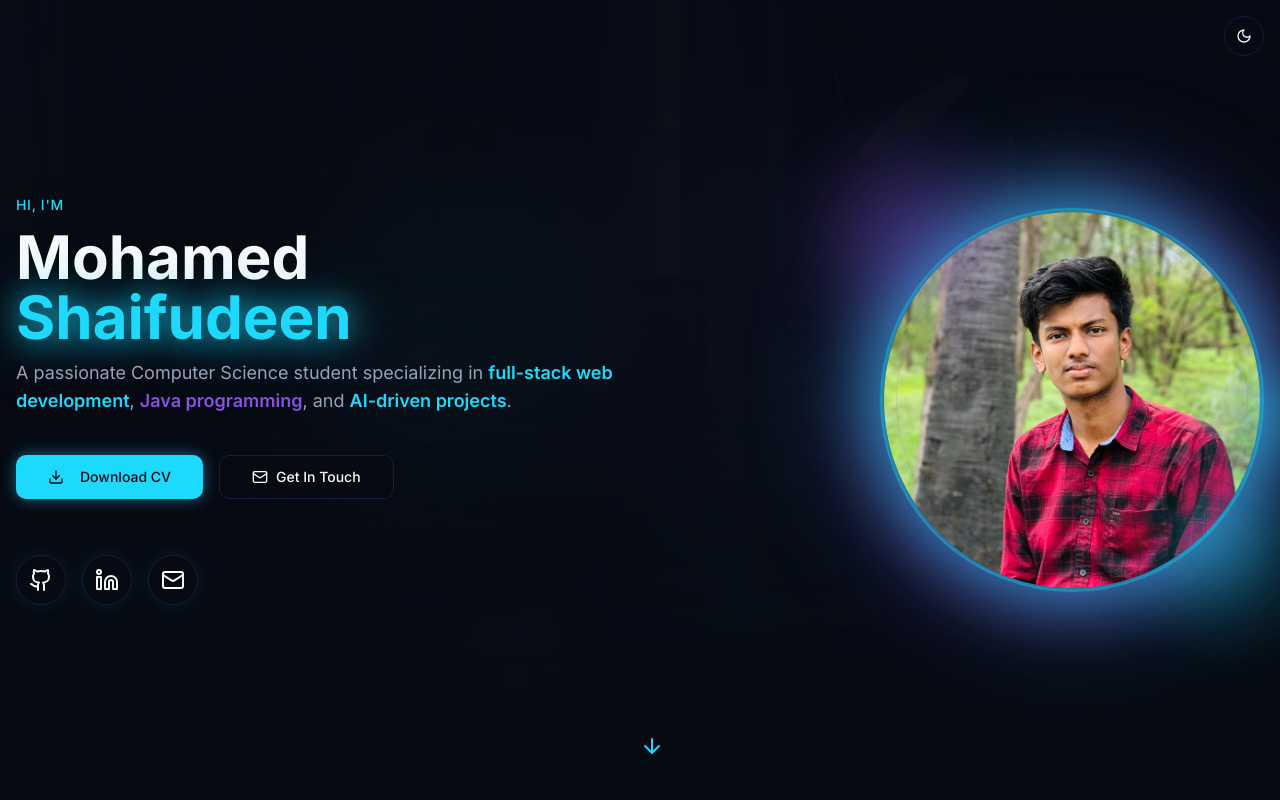
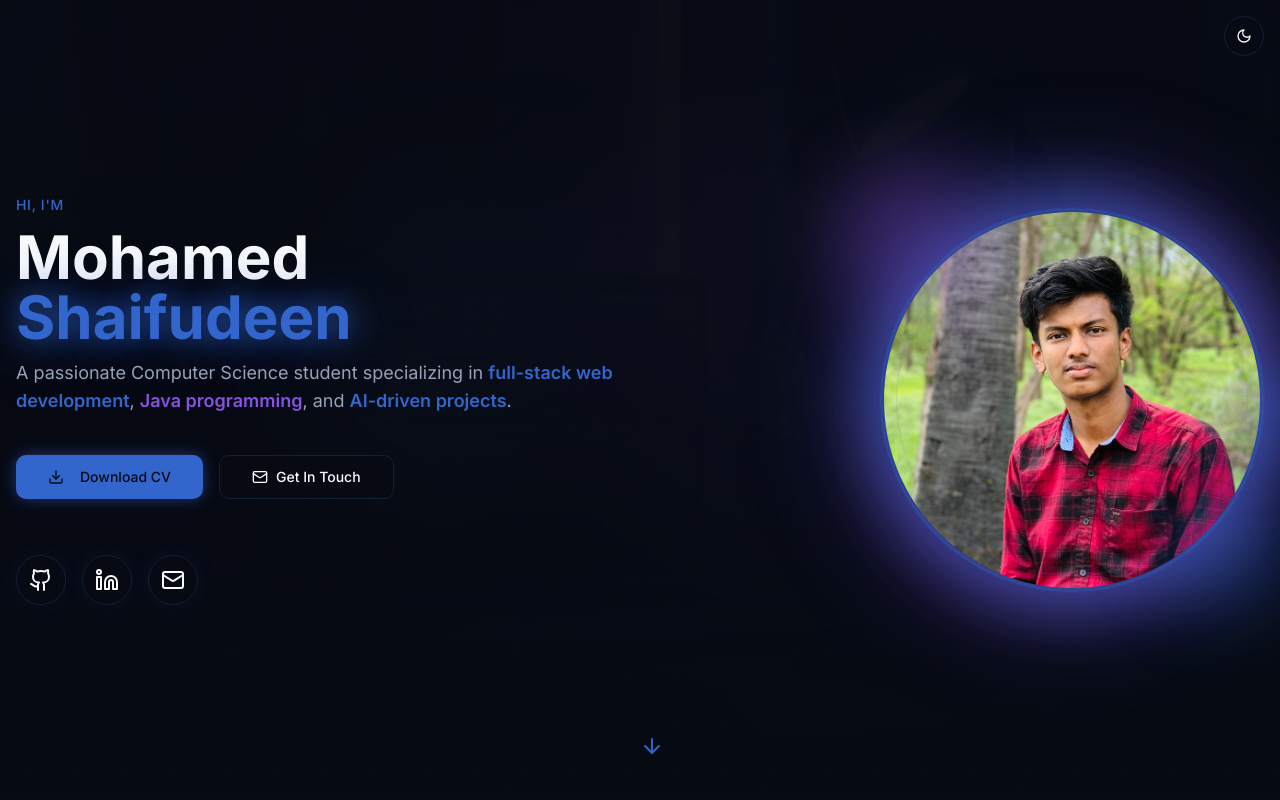
Before and after one commit to Shaifudeen007/New-Portfolio, a React (Vite) app: page / in a window 1280 px wide. Shown: the top 800 px of the page. Built offline with nearby package versions, Linux system fonts and the light colour scheme; the HTML template or start-up script is replaced by a standard one.

Commit message:
Refactor: Change theme to navy blue

```diff
--- a/src/index.css
+++ b/src/index.css
@@ -17,7 +17,7 @@ All colors MUST be HSL.
     --popover: 0 0% 100%;
     --popover-foreground: 222 47% 11%;
 
-    --primary: 189 97% 45%;
+    --primary: 220 60% 35%;
     --primary-foreground: 0 0% 100%;
 
     --secondary: 263 70% 55%;
@@ -26,7 +26,7 @@ All colors MUST be HSL.
     --muted: 210 40% 96%;
     --muted-foreground: 215 20% 40%;
 
-    --accent: 189 97% 45%;
+    --accent: 220 60% 35%;
     --accent-foreground: 0 0% 100%;
 
     --destructive: 0 84% 60%;
@@ -34,13 +34,13 @@ All colors MUST be HSL.
 
     --border: 214 32% 91%;
     --input: 214 32% 91%;
-    --ring: 189 97% 45%;
+    --ring: 220 60% 35%;
 
     --radius: 0.75rem;
 
-    --gradient-primary: linear-gradient(135deg, hsl(189 97% 45%), hsl(263 70% 55%));
+    --gradient-primary: linear-gradient(135deg, hsl(220 60% 35%), hsl(263 70% 55%));
     --gradient-secondary: linear-gradient(180deg, hsl(0 0% 100%), hsl(210 40% 98%));
-    --glow-cyan: 0 0 60px hsl(189 97% 45% / 0.3);
+    --glow-cyan: 0 0 60px hsl(220 60% 35% / 0.3);
     --glow-purple: 0 0 60px hsl(263 70% 55% / 0.3);
   }
 
@@ -54,7 +54,7 @@ All colors MUST be HSL.
     --popover: 222 47% 8%;
     --popover-foreground: 210 40% 98%;
 
-    --primary: 189 97% 55%;
+    --primary: 220 60% 50%;
     --primary-foreground: 222 47% 5%;
 
     --secondary: 263 70% 60%;
@@ -63,7 +63,7 @@ All colors MUST be HSL.
     --muted: 222 47% 12%;
     --muted-foreground: 215 20% 65%;
 
-    --accent: 189 97% 55%;
+    --accent: 220 60% 50%;
     --accent-foreground: 222 47% 5%;
 
     --destructive: 0 84% 60%;
@@ -71,11 +71,11 @@ All colors MUST be HSL.
 
     --border: 222 47% 15%;
     --input: 222 47% 15%;
-    --ring: 189 97% 55%;
+    --ring: 220 60% 50%;
 
-    --gradient-primary: linear-gradient(135deg, hsl(189 97% 55%), hsl(263 70% 60%));
+    --gradient-primary: linear-gradient(135deg, hsl(220 60% 50%), hsl(263 70% 60%));
     --gradient-secondary: linear-gradient(180deg, hsl(222 47% 8%), hsl(222 47% 5%));
-    --glow-cyan: 0 0 60px hsl(189 97% 55% / 0.5);
+    --glow-cyan: 0 0 60px hsl(220 60% 50% / 0.5);
     --glow-purple: 0 0 60px hsl(263 70% 60% / 0.5);
   }
 }
```
